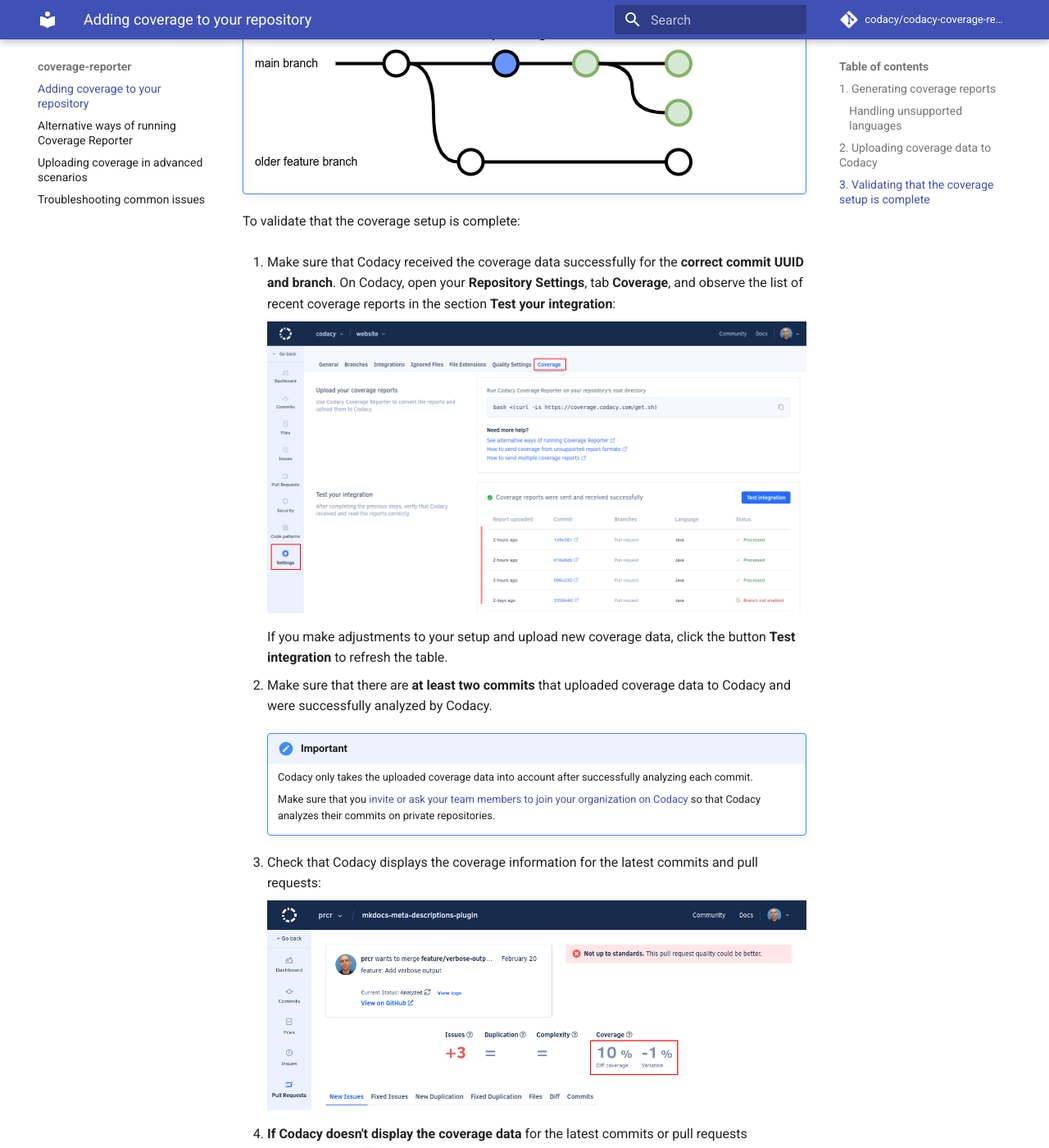
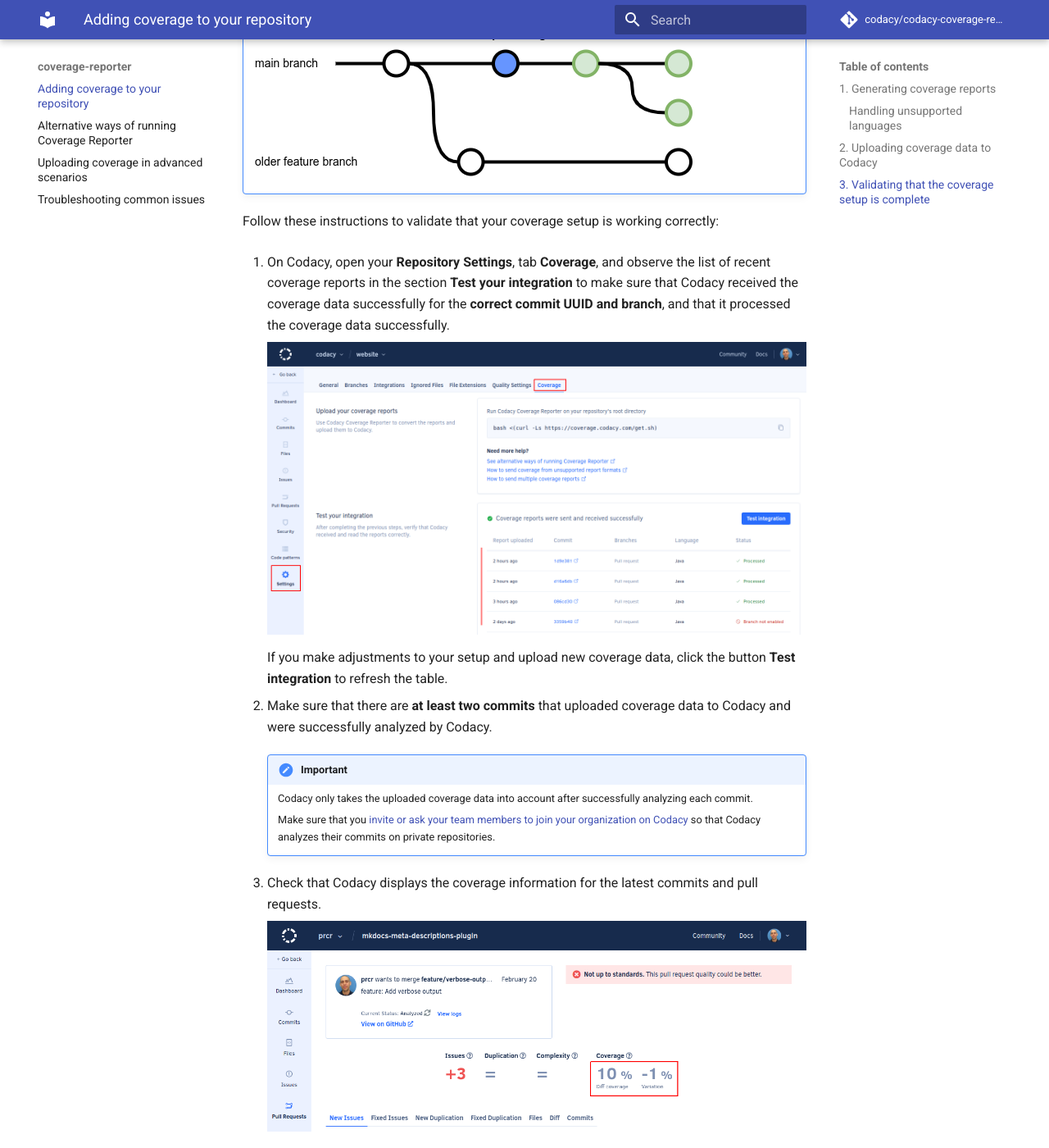
Before and after one commit to codacy/codacy-coverage-reporter, an MkDocs documentation site: the page built from docs/index.md, in a window 1280 px wide and 1400 px high, scrolled down 5005 px. Shown: the whole window at 82% size. Built offline with MkDocs 1.6.1 and Material for MkDocs 9.7.7, drawn with Linux system fonts in a browser that asks for light colours; comment, search, counter and statistics services are not loaded.

Commit message:
docs: Small edits

```diff
--- a/docs/index.md
+++ b/docs/index.md
@@ -219,9 +219,9 @@
 
     ![Setting up coverage on the main branch](images/coverage-validate.png)
 
-To validate that the coverage setup is complete:
+Follow these instructions to validate that your coverage setup is working correctly:
 
-1.  Make sure that Codacy received the coverage data successfully for the **correct commit UUID and branch**. On Codacy, open your **Repository Settings**, tab **Coverage**, and observe the list of recent coverage reports in the section **Test your integration**:
+1.  On Codacy, open your **Repository Settings**, tab **Coverage**, and observe the list of recent coverage reports in the section **Test your integration** to make sure that Codacy received the coverage data successfully for the **correct commit UUID and branch**, and that it processed the coverage data successfully.
 
     ![Testing the coverage integration](images/coverage-test-integration.png)
 
@@ -241,7 +241,7 @@
 
         Make sure that you [invite or ask your team members to join your organization on Codacy](../organizations/managing-people/#adding-people) so that Codacy analyzes their commits on private repositories.
 
-1.  Check that Codacy displays the coverage information for the latest commits and pull requests:
+1.  Check that Codacy displays the coverage information for the latest commits and pull requests.
 
     ![Coverage data displayed on Codacy](images/coverage-codacy-ui.png)
 
```
